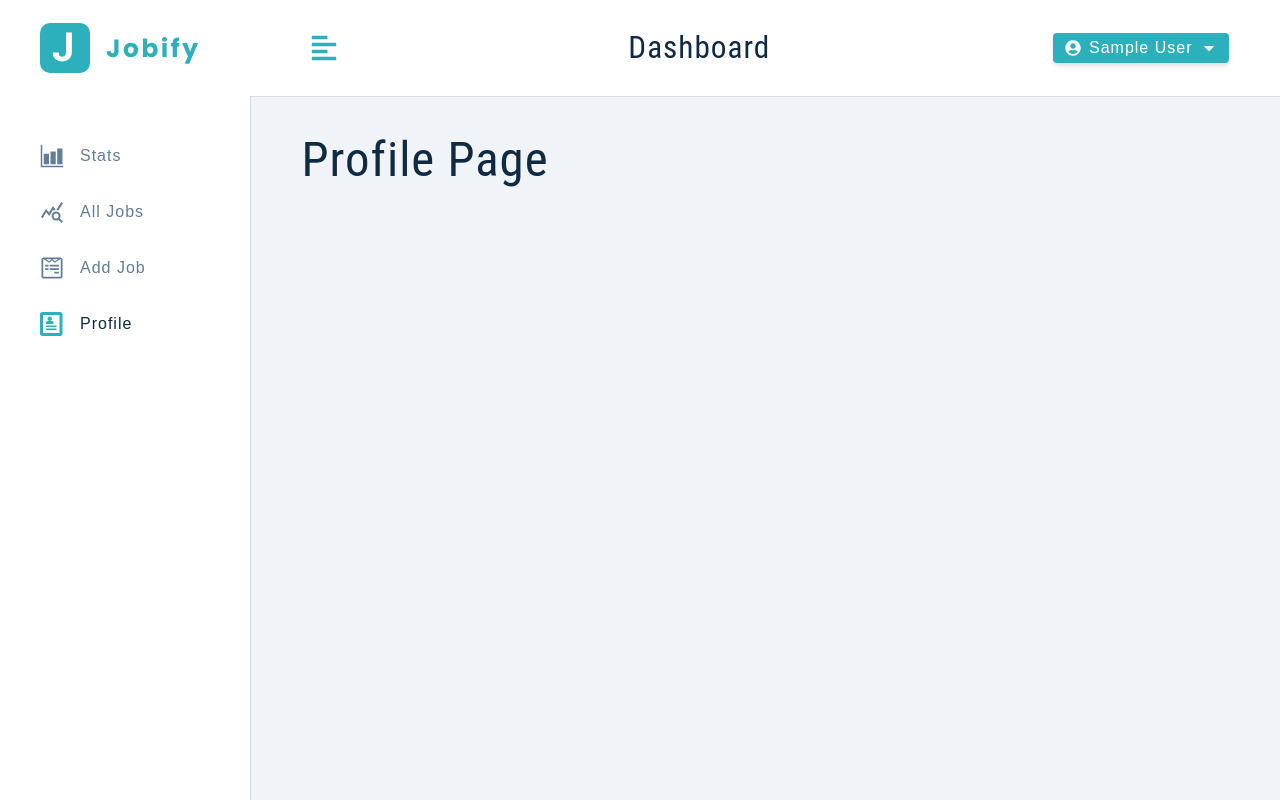
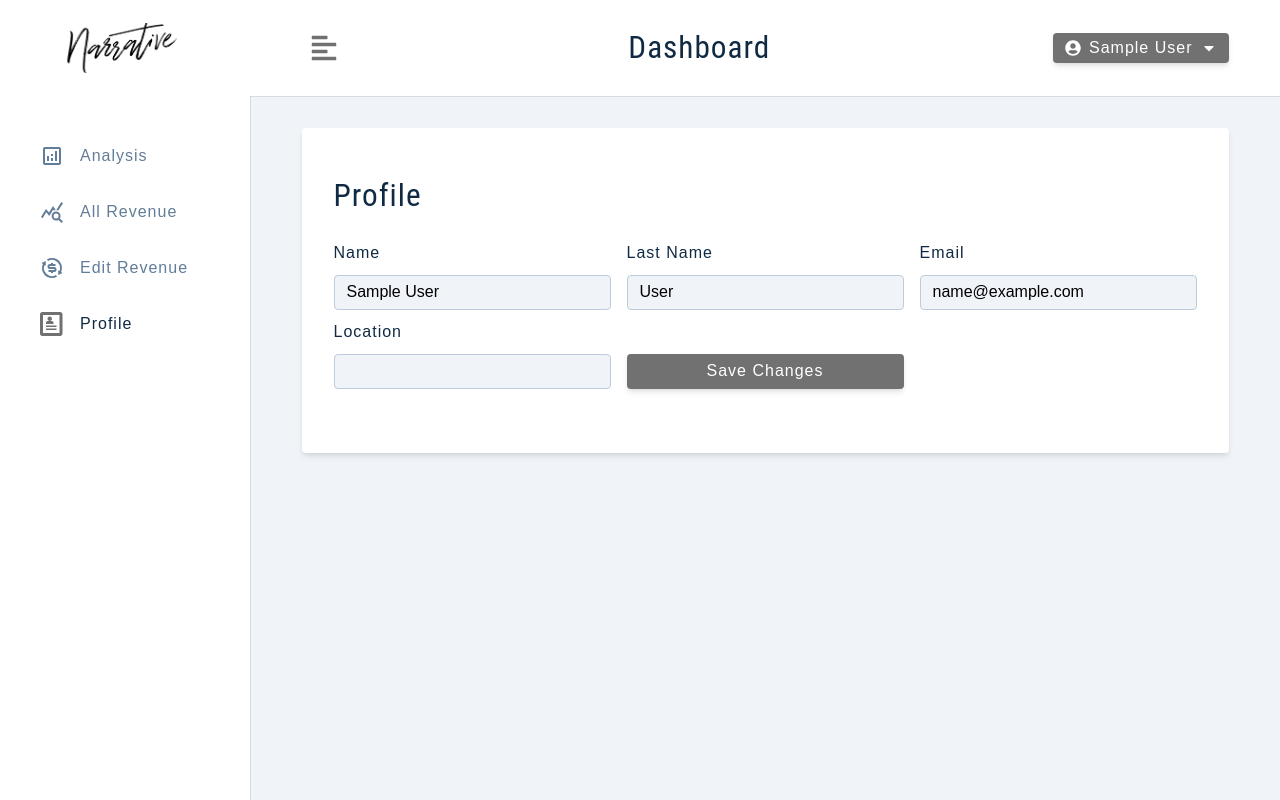
Before and after one commit to austinmao76/mekanism-client-revenue-planning, a React (Create React App) app in the folder client/: page /profile in a window 1280 px wide. Built offline with nearby package versions, Linux system fonts and the light colour scheme; sample sign-in values are in the browser's storage.

Commit message:
narrative/update user

```diff
--- a/client/public/index.html
+++ b/client/public/index.html
@@ -24,7 +24,7 @@
       work correctly both with client-side routing and a non-root public URL.
       Learn how to configure a non-root public URL by running `npm run build`.
     -->
-		<title>jobify</title>
+		<title>the narrative group</title>
 	</head>
 	<body>
 		<noscript>You need to enable JavaScript to run this app.</noscript>
--- a/client/src/components/Logo.js
+++ b/client/src/components/Logo.js
@@ -1,7 +1,7 @@
 import logo from '../assets/images/logo.svg'
 
 const Logo = () => {
-	return <img src={logo} alt='jobify' className='logo' />
+	return <img src={logo} alt='narrative' className='logo' />
 }
 
 export default Logo
--- a/client/src/context/appContext.js
+++ b/client/src/context/appContext.js
@@ -31,6 +31,33 @@ const AppContext = React.createContext()
 
 const AppProvider = ({ children }) => {
 	const [state, dispatch] = useReducer(reducer, initialState)
+
+	const authFetch = axios.create({
+		baseURL: '/api/v1',
+	})
+	// request
+	authFetch.interceptors.request.use(
+		(config) => {
+			config.headers.common['Authorization'] = `Bearer ${state.token}`
+			return config
+		},
+		(error) => {
+			return Promise.reject(error)
+		}
+	)
+	// response interceptor
+	authFetch.interceptors.response.use(
+		(response) => {
+			return response
+		},
+		(error) => {
+			console.log(error.response)
+			if (error.response.status === 401) {
+				console.log('AUTH ERROR')
+			}
+			return Promise.reject(error)
+		}
+	)
 
 	const displayAlert = () => {
 		dispatch({ type: DISPLAY_ALERT })
@@ -84,6 +111,14 @@ const AppProvider = ({ children }) => {
 		removeUserFromLocalStorage()
 	}
 
+	const updateUser = async (currentUser) => {
+		try {
+			const { data } = await authFetch.patch('/auth/updateUser', currentUser)
+		} catch (error) {
+			console.log(error.response)
+		}
+	}
+
 	return (
 		<AppContext.Provider
 			value={{
@@ -93,6 +128,7 @@ const AppProvider = ({ children }) => {
 				setupUser,
 				toggleSidebar,
 				logoutUser,
+				updateUser,
 			}}>
 			{children}
 		</AppContext.Provider>
--- a/client/src/index.css
+++ b/client/src/index.css
@@ -13,16 +13,16 @@ html {
 
 :root {
 	/* colors */
-  --primary-50: #e0fcff;
-  --primary-100: #bef8fd;
-  --primary-200: #87eaf2;
-  --primary-300: #54d1db;
-  --primary-400: #38bec9;
-  --primary-500: #2cb1bc;
-  --primary-600: #14919b;
-  --primary-700: #0e7c86;
-  --primary-800: #0a6c74;
-  --primary-900: #044e54;
+	--primary-50: #ffffff;
+	--primary-100: #e3e3e3;
+	--primary-200: #c6c6c6;
+	--primary-300: #aaaaaa;
+	--primary-400: #8e8e8e;
+	--primary-500: #717171;
+	--primary-600: #555555;
+	--primary-700: #393939;
+	--primary-800: #1c1c1c;
+	--primary-900: #000000;
 
 	/* grey */
 	--grey-50: #f0f4f8;
--- a/client/src/pages/dashboard/Profile.js
+++ b/client/src/pages/dashboard/Profile.js
@@ -1,4 +1,67 @@
+import { useState } from 'react'
+import { FormRow, Alert } from '../../components'
+import { useAppContext } from '../../context/appContext'
+import Wrapper from '../../assets/wrappers/DashboardFormPage'
+
 const Profile = () => {
-	return <h1>Profile Page</h1>
+	const { user, showAlert, displayAlert, updateUser, isLoading } =
+		useAppContext()
+	const [name, setName] = useState(user?.name)
+	const [email, setEmail] = useState(user?.email)
+	const [lastName, setLastName] = useState(user?.lastName)
+	const [location, setLocation] = useState(user?.location)
+
+	const handleSubmit = (e) => {
+		e.preventDefault()
+		if (!name || !email || !lastName || !location) {
+			// test and remove temporary
+			displayAlert()
+			return
+		}
+
+		updateUser({ name, email, lastName, location })
+	}
+	return (
+		<Wrapper>
+			<form className='form' onSubmit={handleSubmit}>
+				<h3>profile </h3>
+				{showAlert && <Alert />}
+
+				{/* name */}
+				<div className='form-center'>
+					<FormRow
+						type='text'
+						name='name'
+						value={name}
+						handleChange={(e) => setName(e.target.value)}
+					/>
+					<FormRow
+						labelText='last name'
+						type='text'
+						name='lastName'
+						value={lastName}
+						handleChange={(e) => setLastName(e.target.value)}
+					/>
+					<FormRow
+						type='email'
+						name='email'
+						value={email}
+						handleChange={(e) => setEmail(e.target.value)}
+					/>
+
+					<FormRow
+						type='text'
+						name='location'
+						value={location}
+						handleChange={(e) => setLocation(e.target.value)}
+					/>
+					<button className='btn btn-block' type='submit' disabled={isLoading}>
+						{isLoading ? 'Please Wait...' : 'save changes'}
+					</button>
+				</div>
+			</form>
+		</Wrapper>
+	)
 }
+
 export default Profile
--- a/client/src/utils/links.js
+++ b/client/src/utils/links.js
@@ -1,26 +1,27 @@
 import { IoBarChartSharp } from 'react-icons/io5'
-import { MdQueryStats } from 'react-icons/md'
+import { MdQueryStats, MdOutlineAnalytics } from 'react-icons/md'
 import { FaWpforms } from 'react-icons/fa'
 import { ImProfile } from 'react-icons/im'
+import { RiExchangeDollarLine } from 'react-icons/ri'
 
 const links = [
 	{
 		id: 1,
-		text: 'stats',
+		text: 'analysis',
 		path: '/',
-		icon: <IoBarChartSharp />,
+		icon: <MdOutlineAnalytics />,
 	},
 	{
 		id: 2,
-		text: 'all jobs',
+		text: 'all revenue',
 		path: 'all-jobs',
 		icon: <MdQueryStats />,
 	},
 	{
 		id: 3,
-		text: 'add job',
+		text: 'edit revenue',
 		path: 'add-job',
-		icon: <FaWpforms />,
+		icon: <RiExchangeDollarLine />,
 	},
 	{
 		id: 4,
```
Also changed, not shown: client/package.json (indentation only), client/src/assets/images/logo.svg, 1 other file (tests, documents, lock files or other folders). Lines whose indentation alone changed are shown as unchanged.
